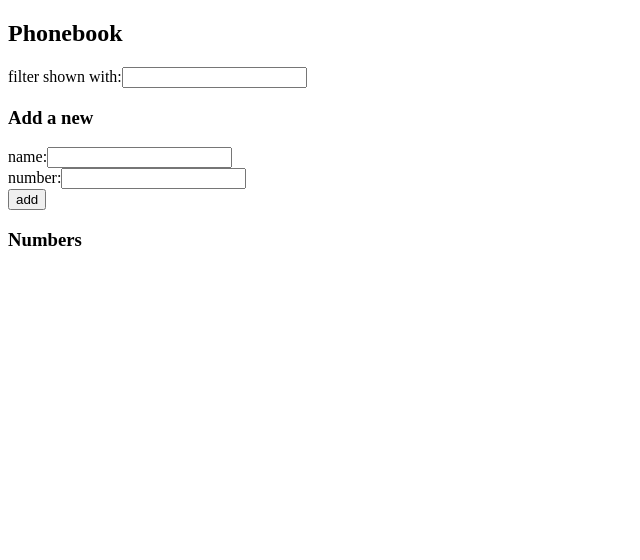
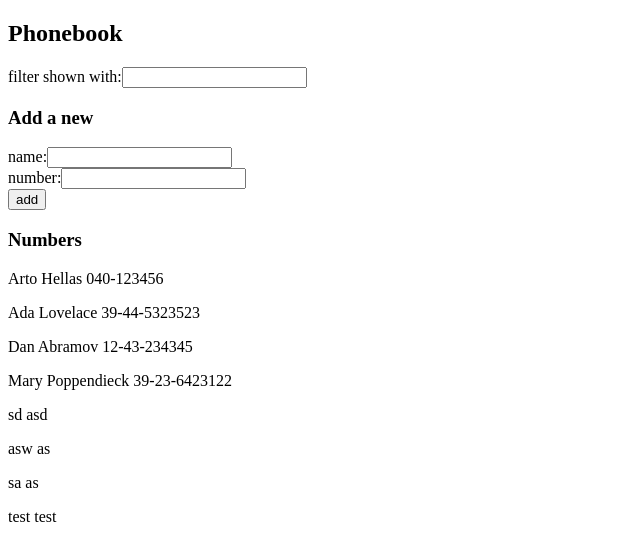
Before and after one commit to bmukha/FullStackOpen, a React (Create React App) app in the folder part2/phonebook/: page / in a window 1280 px wide. Shown: the top 560 px of the page, without its empty margins (0-640 px from the left). Built offline with nearby package versions, Linux system fonts and the light colour scheme; no server answers; data requests are answered from the project's data file.

Commit message:
exercise 2.13 started

```diff
--- a/part2/phonebook/package.json
+++ b/part2/phonebook/package.json
@@ -17,7 +17,7 @@
     "build": "react-scripts build",
     "test": "react-scripts test",
     "eject": "react-scripts eject",
-    "server": "json-server --host 10.0.0.110 --port 3001 --watch db.json"
+    "server": "json-server --port 3001 --watch db.json"
   },
   "eslintConfig": {
     "extends": [
--- a/part2/phonebook/src/App.js
+++ b/part2/phonebook/src/App.js
@@ -2,7 +2,7 @@ import { useEffect, useState } from 'react';
 import Filter from './components/Filter';
 import PersonForm from './components/PersonForm';
 import Persons from './components/Persons';
-import axios from 'axios';
+import personsDB from './services/persons';
 
 const App = () => {
   const [persons, setPersons] = useState([]);
@@ -11,9 +11,7 @@ const App = () => {
   const [filter, setFilter] = useState('');
 
   useEffect(() => {
-    axios
-      .get('http://10.0.0.110:3001/persons')
-      .then((response) => setPersons(response.data));
+    personsDB.getAll().then((response) => setPersons(response.data));
   }, []);
 
   const handleAddButtonClick = (event) => {
@@ -21,16 +19,16 @@ const App = () => {
     if (persons.some((person) => person.name === newName)) {
       alert(`${newName} is already added to phonebook`);
     } else {
-      const newPerson = {
-        name: newName,
-        number: newNumber,
-        id: persons.length + 1,
-      };
-      axios
-        .post('http://10.0.0.110:3001/persons', newPerson)
-        .then((response) => {
-          setPersons([...persons, response.data]);
-        });
+      // const newPerson = {
+      //   name: newName,
+      //   number: newNumber,
+      //   id: persons.length + 1,
+      // };
+      // axios
+      //   .post('http://10.0.0.110:3001/persons', newPerson)
+      //   .then((response) => {
+      //     setPersons([...persons, response.data]);
+      //   });
     }
     setNewName('');
     setNewNumber('');
--- /dev/null
+++ b/part2/phonebook/src/services/persons.js
@@ -0,0 +1,28 @@
+import axios from 'axios';
+
+const url = 'http://localhost';
+const port = '3001';
+
+const getAll = () => axios.get(`${url}:${port}/persons`);
+
+// const handleAddButtonClick = (event) => {
+//   event.preventDefault();
+//   if (persons.some((person) => person.name === newName)) {
+//     alert(`${newName} is already added to phonebook`);
+//   } else {
+//     const newPerson = {
+//       name: newName,
+//       number: newNumber,
+//       id: persons.length + 1,
+//     };
+//     axios.post('http://10.0.0.110:3001/persons', newPerson).then((response) => {
+//       setPersons([...persons, response.data]);
+//     });
+//   }
+//   setNewName('');
+//   setNewNumber('');
+// };
+
+const persons = { getAll };
+
+export default persons;
```
